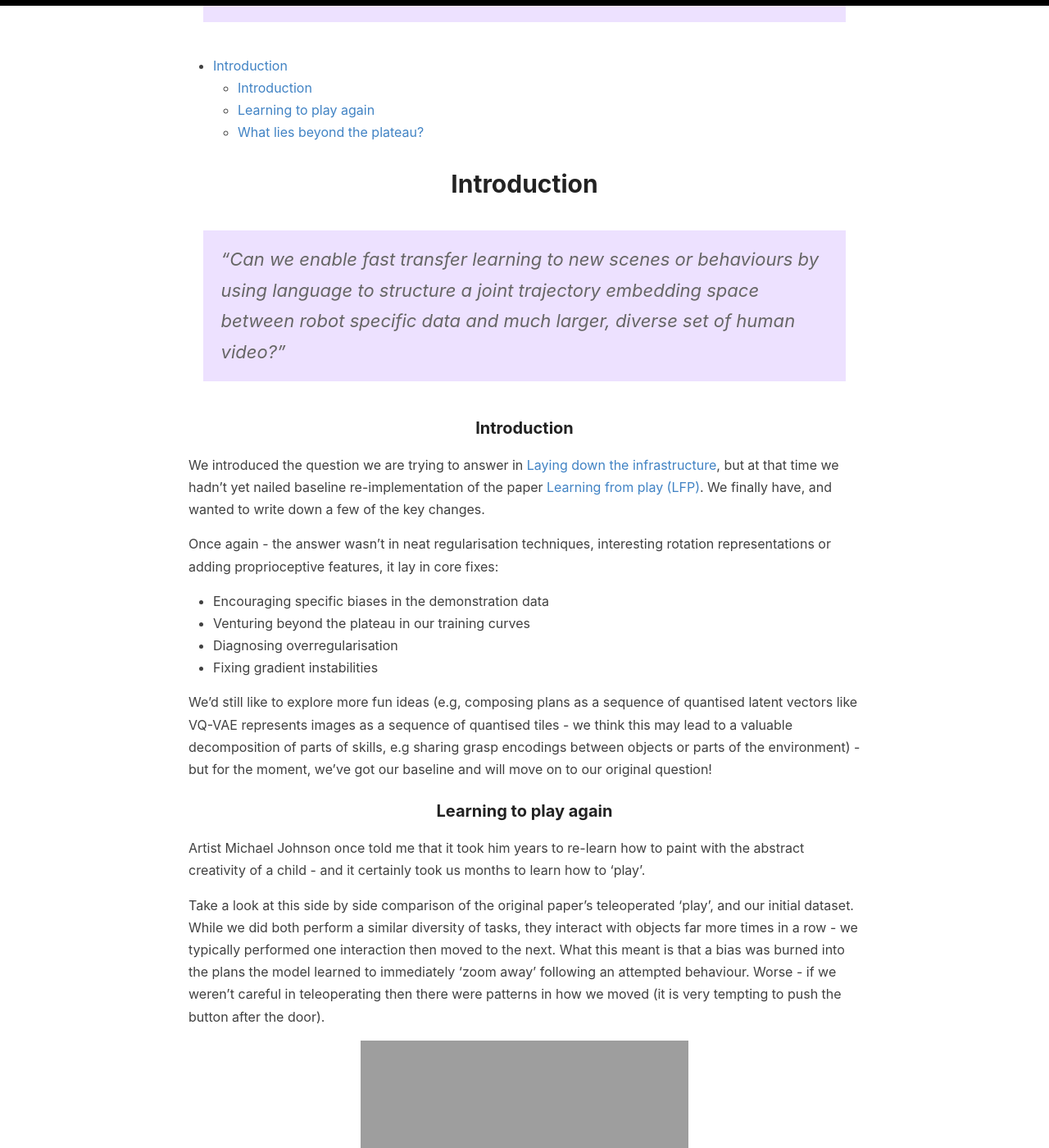
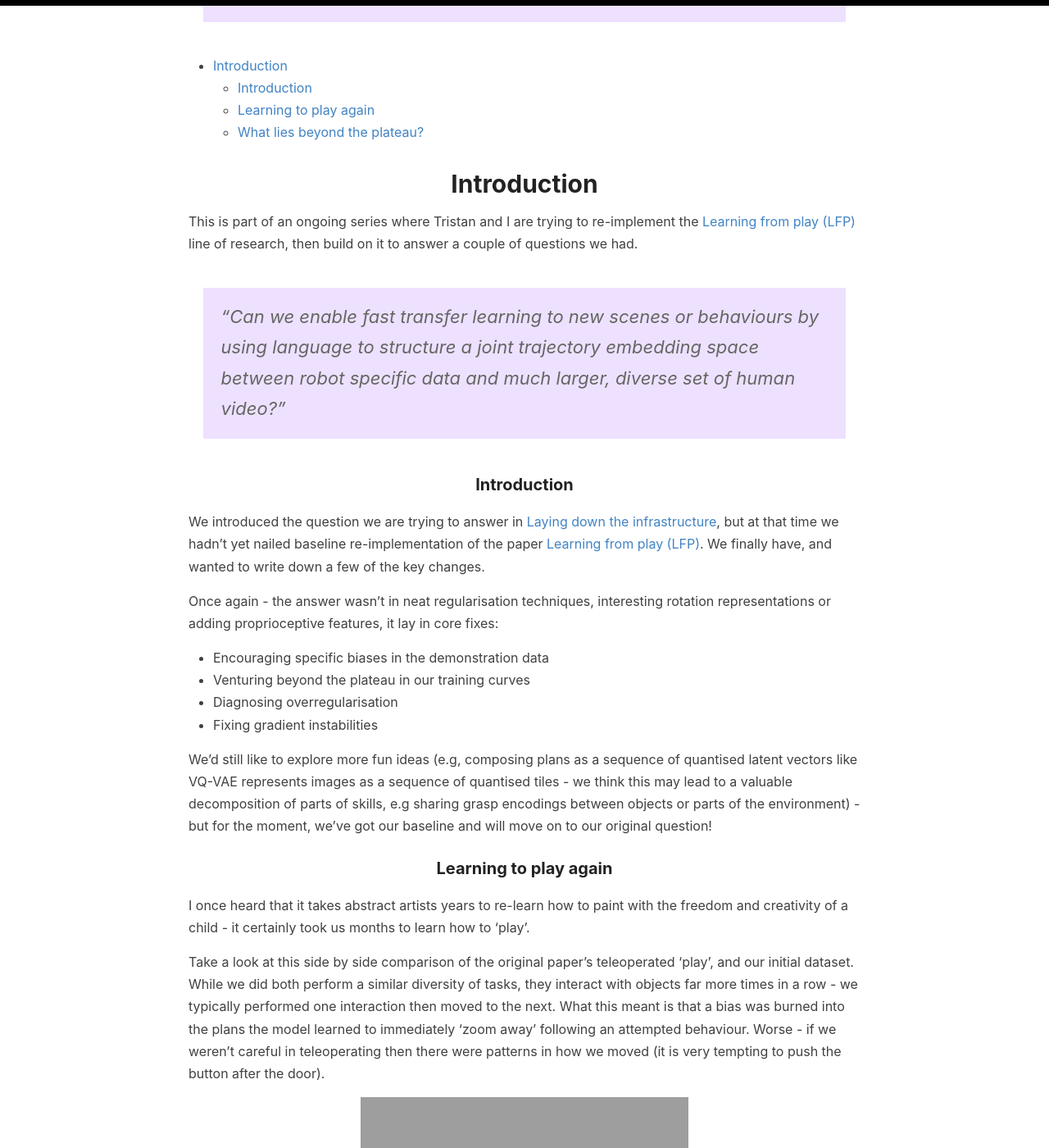
Before and after one commit to sholtodouglas/sholtodouglas.github.io, a Jekyll site: the page built from _posts/2021-01-29-Learning from Play.md, in a window 1280 px wide and 1400 px high, scrolled down 779 px. Shown: the whole window at 82% size. Built offline with Jekyll 4.4.1, drawn with Linux system fonts in a browser that asks for light colours.

Commit message:
Update 2021-01-29-Learning from Play.md

```diff
--- a/_posts/2021-01-29-Learning from Play.md
+++ b/_posts/2021-01-29-Learning from Play.md
@@ -15,6 +15,8 @@ author: Tristan Frizza
 {:toc}
 
 # Introduction
+
+This is part of an ongoing series where Tristan and I are trying to re-implement the [Learning from play (LFP)](https://learning-from-play.github.io/) line of research, then build on it to answer a couple of questions we had.
 
 
 > "Can we enable fast transfer learning to new scenes or behaviours by using language to structure a joint trajectory embedding space between robot specific data and much larger, diverse set of human video?"
@@ -35,7 +37,7 @@ We'd still like to explore more fun ideas (e.g, composing plans as a sequence of
 
 ### Learning to play again
 
-Artist Michael Johnson once told me that it took him years to re-learn how to paint with the abstract creativity of a child - and it certainly took us months to learn how to 'play'.
+I once heard that it takes abstract artists years to re-learn how to paint with the freedom and  creativity of a child - it certainly took us months to learn how to 'play'.
 
 Take a look at this side by side comparison of the original paper's teleoperated 'play', and our initial dataset. While we did both perform a similar diversity of tasks, they interact with objects far more times in a row -  we typically performed one interaction then moved to the next. What this meant is that a bias was burned into the plans the model learned to immediately 'zoom away' following an attempted behaviour. Worse - if we weren't careful in teleoperating then there were patterns in how we moved (it is very tempting to push the button after the door).
 
```
